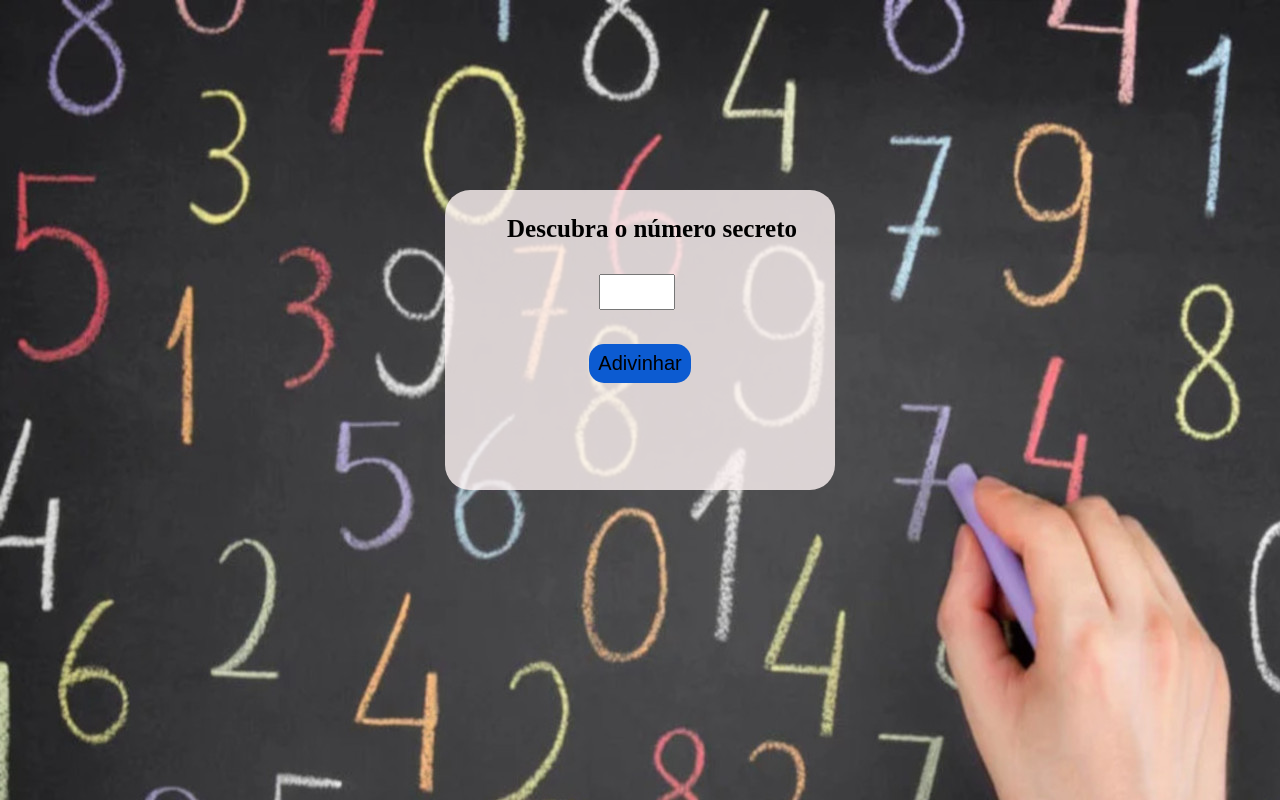
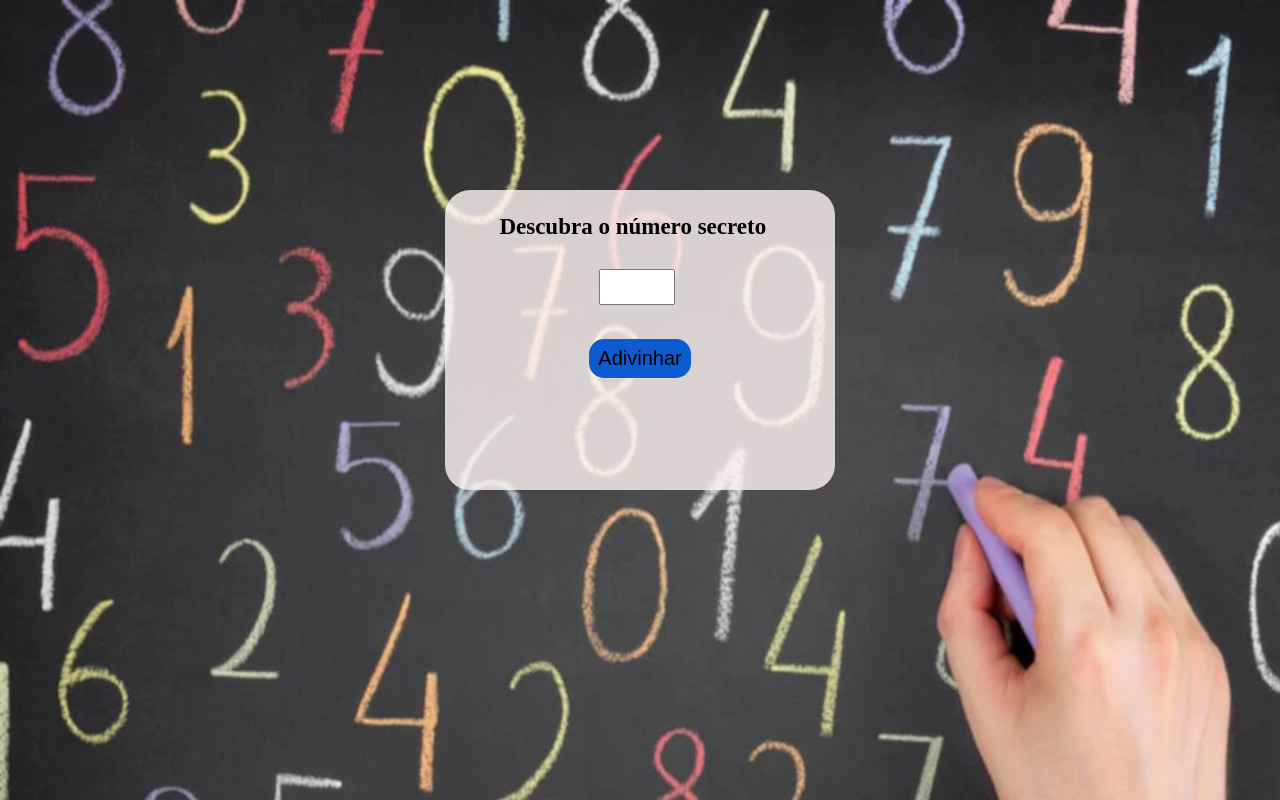
Before and after one commit to GuilhermeSouzaViana/Secret-Game, a plain HTML site: page game/easy/homeE.html in a window 1280 px wide. Drawn offline with Linux system fonts and the light colour scheme.

Commit message:
:fix(margin)

```diff
--- a/game/css/easy.css
+++ b/game/css/easy.css
@@ -17,8 +17,8 @@ body {
 
 
 #container h2{
-  margin-left:15%;
-  font-size: 25px;
+  margin-left:13%;
+  font-size: 23px;
 }
 
 .bloco{
--- a/game/css/hard.css
+++ b/game/css/hard.css
@@ -18,8 +18,8 @@ body {
 
 
   #container h2{
-    margin-left:15%;
-    font-size: 25px;
+    margin-left:14%;
+    font-size: 23px;
   }
 
   .bloco{
--- a/game/css/medium.css
+++ b/game/css/medium.css
@@ -18,8 +18,8 @@ background-repeat:space;
 
 
 #container h2{
-  margin-left:15%;
-  font-size: 25px;
+  margin-left:13%;
+  font-size: 23px;
 }
 
 .bloco{
```
